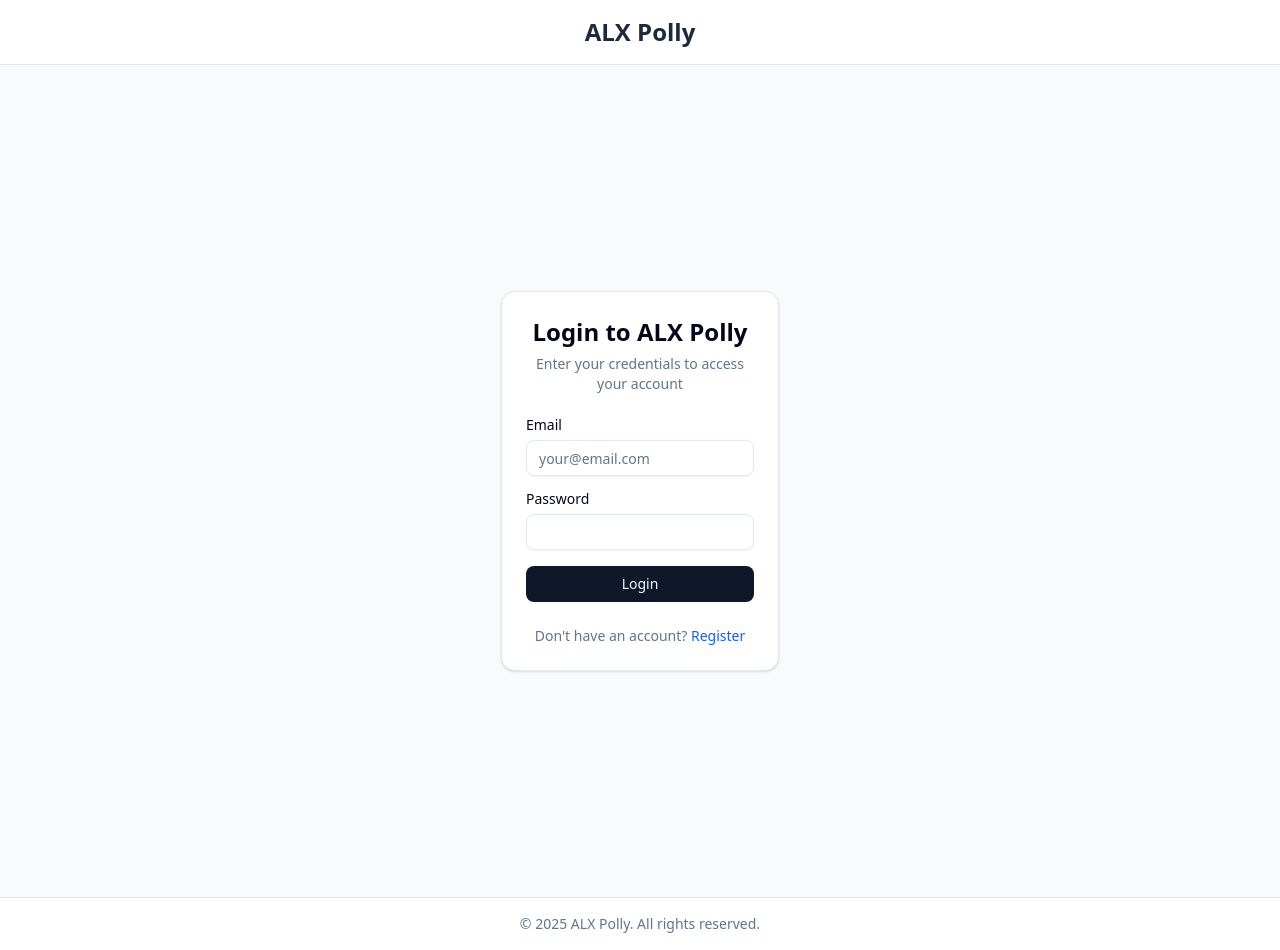
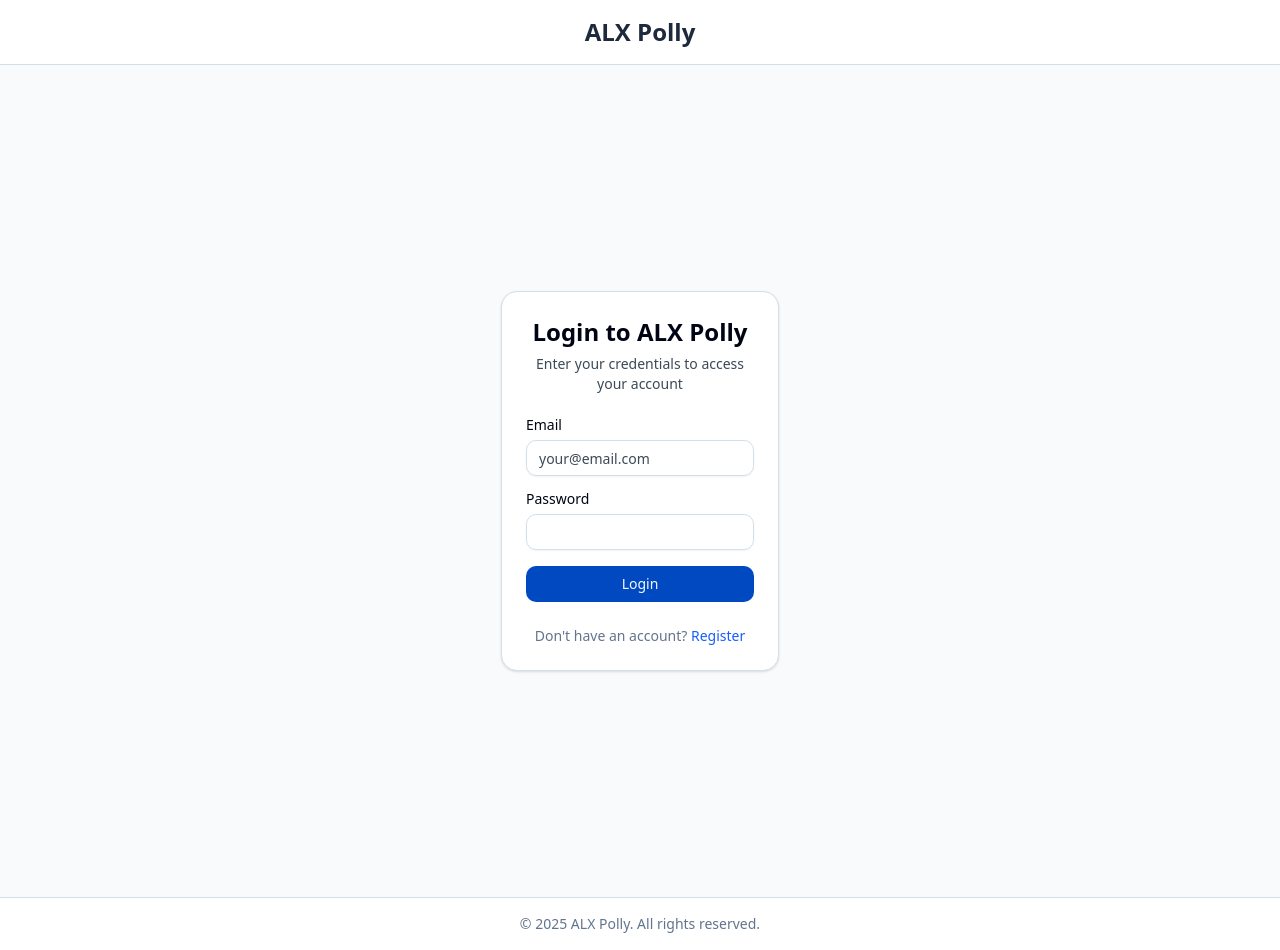
Before and after one commit to zee-ham-su/alx-polly, a Next.js app: page /login in a window 1280 px wide. Built offline with nearby package versions, Linux system fonts and the light colour scheme; no server answers.

Commit message:
Enhance dashboard layout and styling; improve poll actions and pagination; update global styles for better UI consistency

```diff
--- a/app/(dashboard)/layout.tsx
+++ b/app/(dashboard)/layout.tsx
@@ -49,28 +49,22 @@ export default function DashboardLayout({ children }: { children: ReactNode }) {
 
   return (
     <div className="min-h-screen flex flex-col bg-slate-50">
-      <header className="border-b bg-white sticky top-0 z-10">
+      <header className="bg-primary text-primary-foreground sticky top-0 z-10">
         <div className="container mx-auto px-4 py-3 flex items-center justify-between">
-          <Link href="/polls" className="text-xl font-bold text-slate-800">
+          <Link href="/polls" className="text-xl font-bold">
             ALX Polly
           </Link>
           <nav className="hidden md:flex items-center space-x-6">
-            <Link href="/polls" className="text-slate-600 hover:text-slate-900">
+            <Link href="/polls" className="hover:underline">
               My Polls
             </Link>
-            <Link href="/analytics" className="text-slate-600 hover:text-slate-900 flex items-center space-x-1">
+            <Link href="/analytics" className="hover:underline flex items-center space-x-1">
               <BarChart3 className="h-4 w-4" />
               <span>Analytics</span>
             </Link>
-            <Link
-              href="/create"
-              className="text-slate-600 hover:text-slate-900"
-            >
-              Create Poll
-            </Link>
           </nav>
           <div className="flex items-center space-x-2">
-            <Button asChild>
+            <Button variant="secondary" asChild>
               <Link href="/create">Create Poll</Link>
             </Button>
             <ThemeToggle />
@@ -117,8 +111,8 @@ export default function DashboardLayout({ children }: { children: ReactNode }) {
         </div>
       </header>
       <main className="flex-1 container mx-auto px-4 py-6">{children}</main>
-      <footer className="border-t bg-white py-4">
-        <div className="container mx-auto px-4 text-center text-sm text-slate-500">
+      <footer className="bg-secondary text-secondary-foreground py-4">
+        <div className="container mx-auto px-4 text-center text-sm">
           &copy; {new Date().getFullYear()} ALX Polly. All rights reserved.
         </div>
       </footer>
--- a/app/(dashboard)/polls/PollActions.tsx
+++ b/app/(dashboard)/polls/PollActions.tsx
@@ -68,11 +68,11 @@ export default function PollActions({ poll }: PollActionsProps) {
   };
 
   return (
-    <Card className="h-full">
+    <Card className="h-full transition-all duration-300 ease-in-out hover:shadow-lg hover:scale-105">
       <CardHeader>
         <div className="flex items-center justify-between">
           <CardTitle className="line-clamp-2">{poll.question}</CardTitle>
-          <Badge variant={poll.status === 'open' ? 'default' : 'secondary'}>
+          <Badge variant={poll.status === 'open' ? 'default' : 'secondary'} className={poll.status === 'open' ? 'bg-primary' : ''}>
             {poll.status}
           </Badge>
         </div>
--- a/app/(dashboard)/polls/page.tsx
+++ b/app/(dashboard)/polls/page.tsx
@@ -2,38 +2,49 @@ import Link from 'next/link';
 import { Button } from '@/components/ui/button';
 import { getUserPolls } from '@/app/lib/actions/poll-actions';
 import PollActions from './PollActions';
-import { Inbox } from 'lucide-react';
+import { Inbox, ArrowLeft, ArrowRight } from 'lucide-react';
 
 /**
  * My Polls page (server component).
  * Why: Provides an overview of the authenticated user's polls.
  * Behavior: Fetches user-owned polls via server action and renders a grid of items.
  */
-export default async function PollsPage() {
-  const { polls, error } = await getUserPolls();
+export default async function PollsPage({ searchParams }: { searchParams: { page?: string } }) {
+  const page = searchParams.page ? parseInt(searchParams.page, 10) : 1;
+  const { polls, error } = await getUserPolls({ page });
 
   return (
     <div className="space-y-6">
       <div className="flex items-center justify-between">
         <h1 className="text-3xl font-bold tracking-tight">My Polls</h1>
-        <Button asChild>
-          <Link href="/create">Create New Poll</Link>
-        </Button>
       </div>
       <div className="grid gap-6 md:grid-cols-2 lg:grid-cols-3">
         {polls && polls.length > 0 ? (
           polls.map((poll) => <PollActions key={poll.id} poll={poll} />)
         ) : (
-          <div className="flex flex-col items-center justify-center py-16 text-center col-span-full border border-dashed rounded-lg bg-white">
-            <Inbox className="h-10 w-10 text-slate-300 mb-3" />
-            <h2 className="text-xl font-semibold mb-1">No polls yet</h2>
-            <p className="text-slate-500 mb-6">Create your first poll to get started</p>
-            <Button asChild>
+          <div className="flex flex-col items-center justify-center py-24 text-center col-span-full border-2 border-dashed rounded-lg bg-card text-card-foreground">
+            <Inbox className="h-16 w-16 text-muted-foreground mb-4" />
+            <h2 className="text-2xl font-semibold mb-2">No Polls Found</h2>
+            <p className="text-muted-foreground mb-6">You haven't created any polls yet. Get started by creating your first one!</p>
+            <Button size="lg" asChild>
               <Link href="/create">Create New Poll</Link>
             </Button>
           </div>
         )}
       </div>
+      <div className="flex justify-center items-center space-x-4">
+        <Button asChild disabled={page <= 1} variant="outline">
+          <Link href={`/polls?page=${page - 1}`} className="inline-flex items-center gap-1">
+            <ArrowLeft className="h-4 w-4" /> Previous
+          </Link>
+        </Button>
+        <span className="text-sm font-medium">Page {page}</span>
+        <Button asChild disabled={!polls || polls.length < 10} variant="outline">
+          <Link href={`/polls?page=${page + 1}`} className="inline-flex items-center gap-1">
+            Next <ArrowRight className="h-4 w-4" />
+          </Link>
+        </Button>
+      </div>
       {error && <div className="text-red-500">{error}</div>}
     </div>
   );
--- a/app/globals.css
+++ b/app/globals.css
@@ -44,25 +44,25 @@
 }
 
 :root {
-  --radius: 0.625rem;
-  --background: oklch(1 0 0);
-  --foreground: oklch(0.129 0.042 264.695);
+  --radius: 0.75rem;
+  --background: oklch(0.98 0.01 240);
+  --foreground: oklch(0.1 0.05 250);
   --card: oklch(1 0 0);
-  --card-foreground: oklch(0.129 0.042 264.695);
+  --card-foreground: oklch(0.1 0.05 250);
   --popover: oklch(1 0 0);
-  --popover-foreground: oklch(0.129 0.042 264.695);
-  --primary: oklch(0.208 0.042 265.755);
-  --primary-foreground: oklch(0.984 0.003 247.858);
-  --secondary: oklch(0.968 0.007 247.896);
-  --secondary-foreground: oklch(0.208 0.042 265.755);
-  --muted: oklch(0.968 0.007 247.896);
-  --muted-foreground: oklch(0.554 0.046 257.417);
-  --accent: oklch(0.968 0.007 247.896);
-  --accent-foreground: oklch(0.208 0.042 265.755);
-  --destructive: oklch(0.577 0.245 27.325);
-  --border: oklch(0.929 0.013 255.508);
-  --input: oklch(0.929 0.013 255.508);
-  --ring: oklch(0.704 0.04 256.788);
+  --popover-foreground: oklch(0.1 0.05 250);
+  --primary: oklch(0.45 0.2 260);
+  --primary-foreground: oklch(0.98 0.01 240);
+  --secondary: oklch(0.92 0.02 240);
+  --secondary-foreground: oklch(0.1 0.05 250);
+  --muted: oklch(0.92 0.02 240);
+  --muted-foreground: oklch(0.4 0.03 250);
+  --accent: oklch(0.95 0.03 260);
+  --accent-foreground: oklch(0.1 0.05 250);
+  --destructive: oklch(0.6 0.22 20);
+  --border: oklch(0.9 0.02 240);
+  --input: oklch(0.9 0.02 240);
+  --ring: oklch(0.45 0.2 260);
   --chart-1: oklch(0.646 0.222 41.116);
   --chart-2: oklch(0.6 0.118 184.704);
   --chart-3: oklch(0.398 0.07 227.392);
@@ -79,24 +79,24 @@
 }
 
 .dark {
-  --background: oklch(0.129 0.042 264.695);
-  --foreground: oklch(0.984 0.003 247.858);
-  --card: oklch(0.208 0.042 265.755);
-  --card-foreground: oklch(0.984 0.003 247.858);
-  --popover: oklch(0.208 0.042 265.755);
-  --popover-foreground: oklch(0.984 0.003 247.858);
-  --primary: oklch(0.929 0.013 255.508);
-  --primary-foreground: oklch(0.208 0.042 265.755);
-  --secondary: oklch(0.279 0.041 260.031);
-  --secondary-foreground: oklch(0.984 0.003 247.858);
-  --muted: oklch(0.279 0.041 260.031);
-  --muted-foreground: oklch(0.704 0.04 256.788);
-  --accent: oklch(0.279 0.041 260.031);
-  --accent-foreground: oklch(0.984 0.003 247.858);
-  --destructive: oklch(0.704 0.191 22.216);
-  --border: oklch(1 0 0 / 10%);
-  --input: oklch(1 0 0 / 15%);
-  --ring: oklch(0.551 0.027 264.364);
+  --background: oklch(0.1 0.05 250);
+  --foreground: oklch(0.98 0.01 240);
+  --card: oklch(0.15 0.05 250);
+  --card-foreground: oklch(0.98 0.01 240);
+  --popover: oklch(0.15 0.05 250);
+  --popover-foreground: oklch(0.98 0.01 240);
+  --primary: oklch(0.6 0.2 260);
+  --primary-foreground: oklch(0.1 0.05 250);
+  --secondary: oklch(0.2 0.04 250);
+  --secondary-foreground: oklch(0.98 0.01 240);
+  --muted: oklch(0.2 0.04 250);
+  --muted-foreground: oklch(0.7 0.02 240);
+  --accent: oklch(0.25 0.06 260);
+  --accent-foreground: oklch(0.98 0.01 240);
+  --destructive: oklch(0.7 0.22 20);
+  --border: oklch(0.2 0.02 240);
+  --input: oklch(0.2 0.02 240);
+  --ring: oklch(0.6 0.2 260);
   --chart-1: oklch(0.488 0.243 264.376);
   --chart-2: oklch(0.696 0.17 162.48);
   --chart-3: oklch(0.769 0.188 70.08);
--- a/app/lib/actions/poll-actions.ts
+++ b/app/lib/actions/poll-actions.ts
@@ -111,19 +111,23 @@ export async function createPoll(formData: FormData) {
  * Output: { polls: Array<...>, error: string | null }
  * Security: restricts to the authenticated user's id; selects minimal columns.
  */
-export async function getUserPolls() {
+export async function getUserPolls({ page = 1 }: { page?: number } = {}) {
   const supabase = await createClient();
   const {
     data: { user },
   } = await supabase.auth.getUser();
   if (!user) return { polls: [], error: "Not authenticated" };
 
+  const pageSize = 10;
+  const from = (page - 1) * pageSize;
+  const to = from + pageSize - 1;
+
   const { data, error } = await supabase
     .from("polls")
-    // limit fields to reduce accidental data exposure
     .select("*, options(*)")
     .eq("user_id", user.id)
-    .order("created_at", { ascending: false });
+    .order("created_at", { ascending: false })
+    .range(from, to);
 
   if (error) return { polls: [], error: error.message };
   return { polls: data ?? [], error: null };
```
